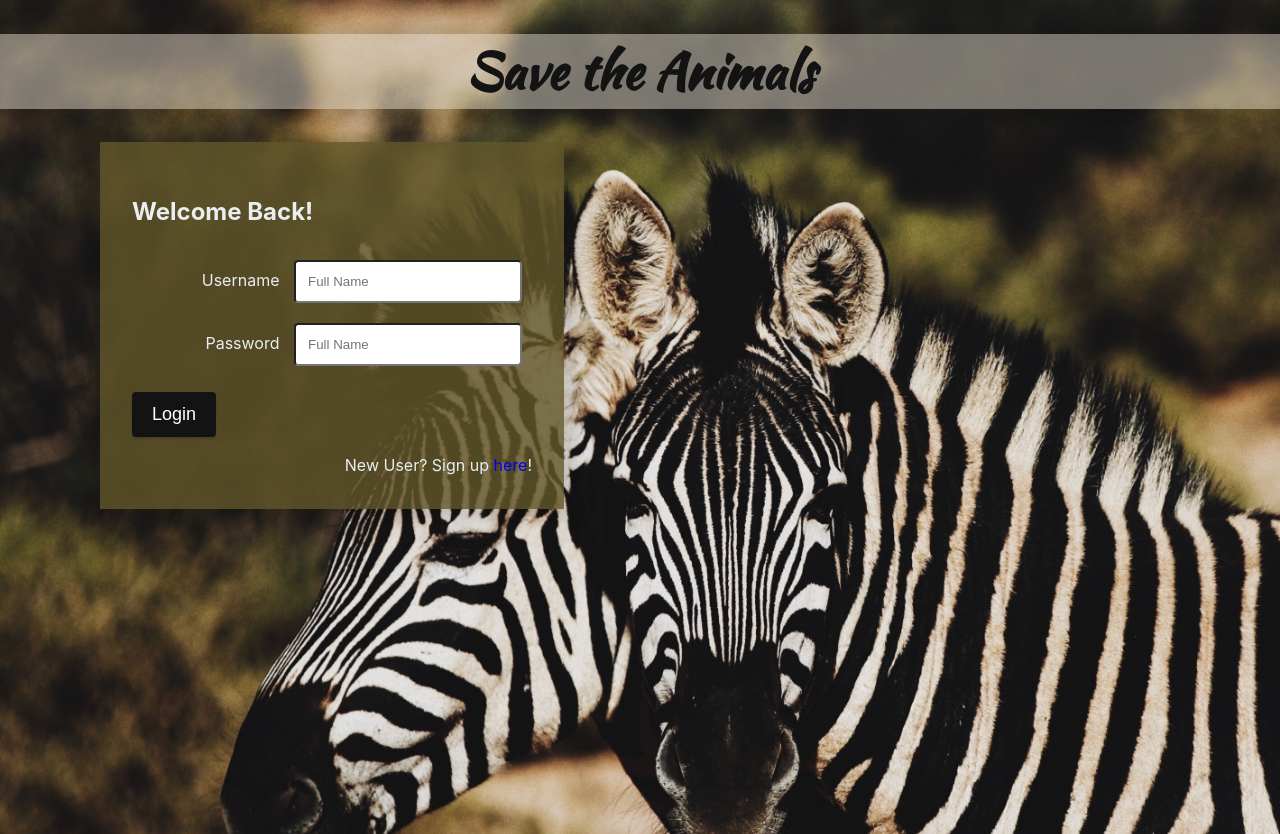
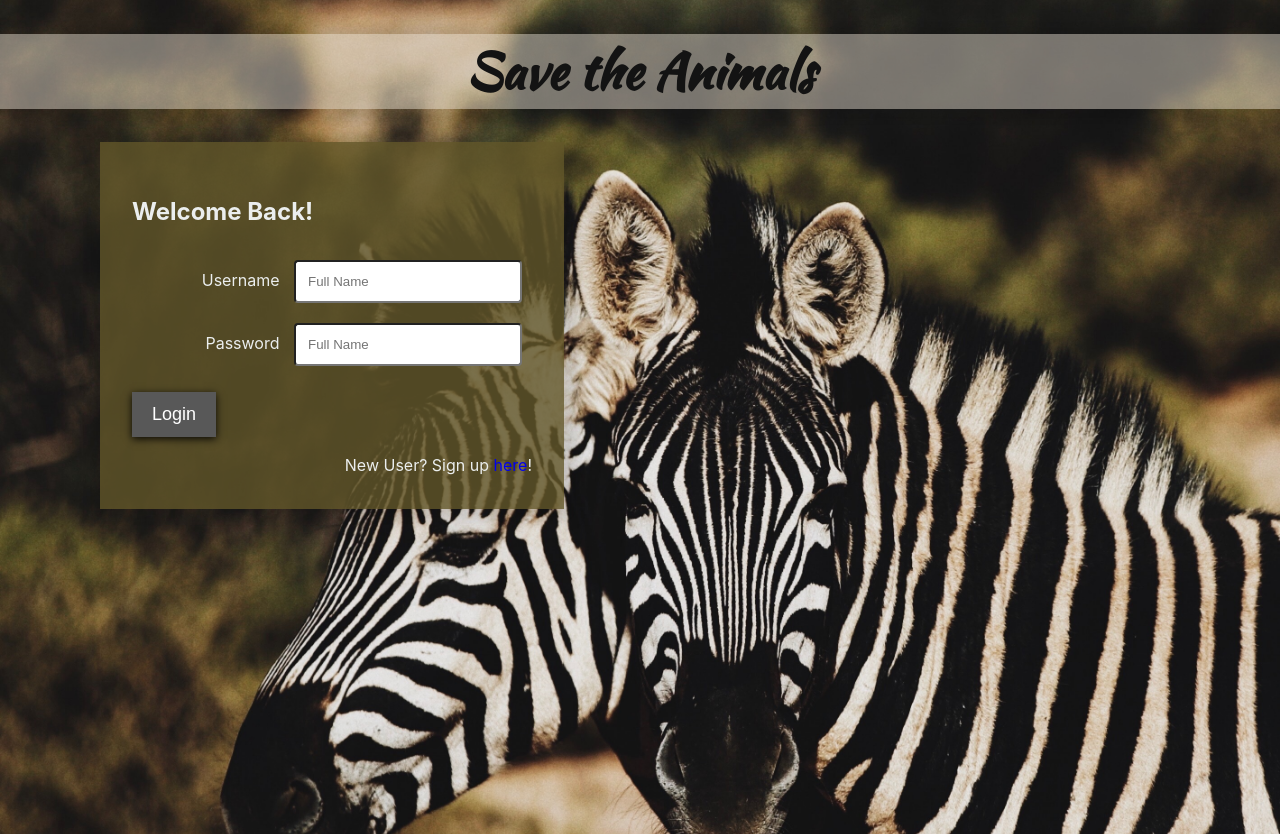
Before and after one commit to SaveTheAnimals2/Front-End-STA2, a React (Create React App) app in the folder savetheanimals/: page / in a window 1280 px wide. Built offline with nearby package versions, Linux system fonts and the light colour scheme.

Commit message:
edited button style

```diff
--- a/savetheanimals/src/App.css
+++ b/savetheanimals/src/App.css
@@ -3,6 +3,7 @@ body {
   line-height: 1.5;
   color: #ebeeee;
   background-image: url("./images/zebras.jpg");
+  height: 100vh;
   background-color: #cccccc;
   background-position: center;
   background-repeat: no-repeat;
@@ -46,13 +47,13 @@ form div {
   text-align: right;
 }
 
-.login-button {
-  max-width: 100px;
+button {
+  /* max-width: 100px; */
   margin: 16px 0;
   padding: 12px 20px;
   border-style: none;
-  background-color: #131313;
-  box-shadow: 0px 2px 2px rgba(0, 0, 0, 0.15);
+  background-color: #585858;
+  box-shadow: 0px 2px 8px rgba(0, 0, 0, 0.9);
   font-size: 18px;
   font-weight: 500;
   color: #fff;
@@ -61,7 +62,7 @@ form div {
   -webkit-appearance: none;
 }
 
-button {
+/* button {
   margin: 12px;
   padding: 12px 20px;
   border-radius: 4px;
@@ -69,7 +70,7 @@ button {
   box-shadow: 0 2px 8px #333;
   border: none;
   border-bottom: 4px tan solid;
-}
+} */
 
 h1 {
   color: #131313;
--- a/savetheanimals/src/components/Campaign.js
+++ b/savetheanimals/src/components/Campaign.js
@@ -9,7 +9,7 @@ const Campaign = props => {
     const history = useHistory();
     return (
         <div>
-            <h1>Campaign</h1>
+            <h2>Your Campaigns</h2>
             <div className='campaign-container'>
             {props.campaigns.map(campaign => (
                 <div className='campaign-card' key={campaign.id}>
--- a/savetheanimals/src/components/Header.css
+++ b/savetheanimals/src/components/Header.css
@@ -2,6 +2,7 @@
     text-align: center;
     background-color: rgba(217, 209, 198, 0.5);
     box-shadow: 2px 2px 10px 10px rgba(0, 0, 0, 0.1);
+    color: black;
 }
 .save-the-animals{
     font-family: 'Kaushan Script', cursive;
--- a/savetheanimals/src/components/SignUp.css
+++ b/savetheanimals/src/components/SignUp.css
@@ -12,8 +12,8 @@ body {
   padding: 32px;
   font-size: 16px;
   /* font-weight: bold; */
-  background-color: rgba(217, 209, 198, 0.8);
-  box-shadow: 2px 2px 10px 10px rgba(0, 0, 0, 0.1);
+  background-color: rgba(128, 202, 204, 0.8);
+  box-shadow: 2px 2px 10px 10px rgba(12, 8, 8, 0.1);
   color: black;
 }
 
```
